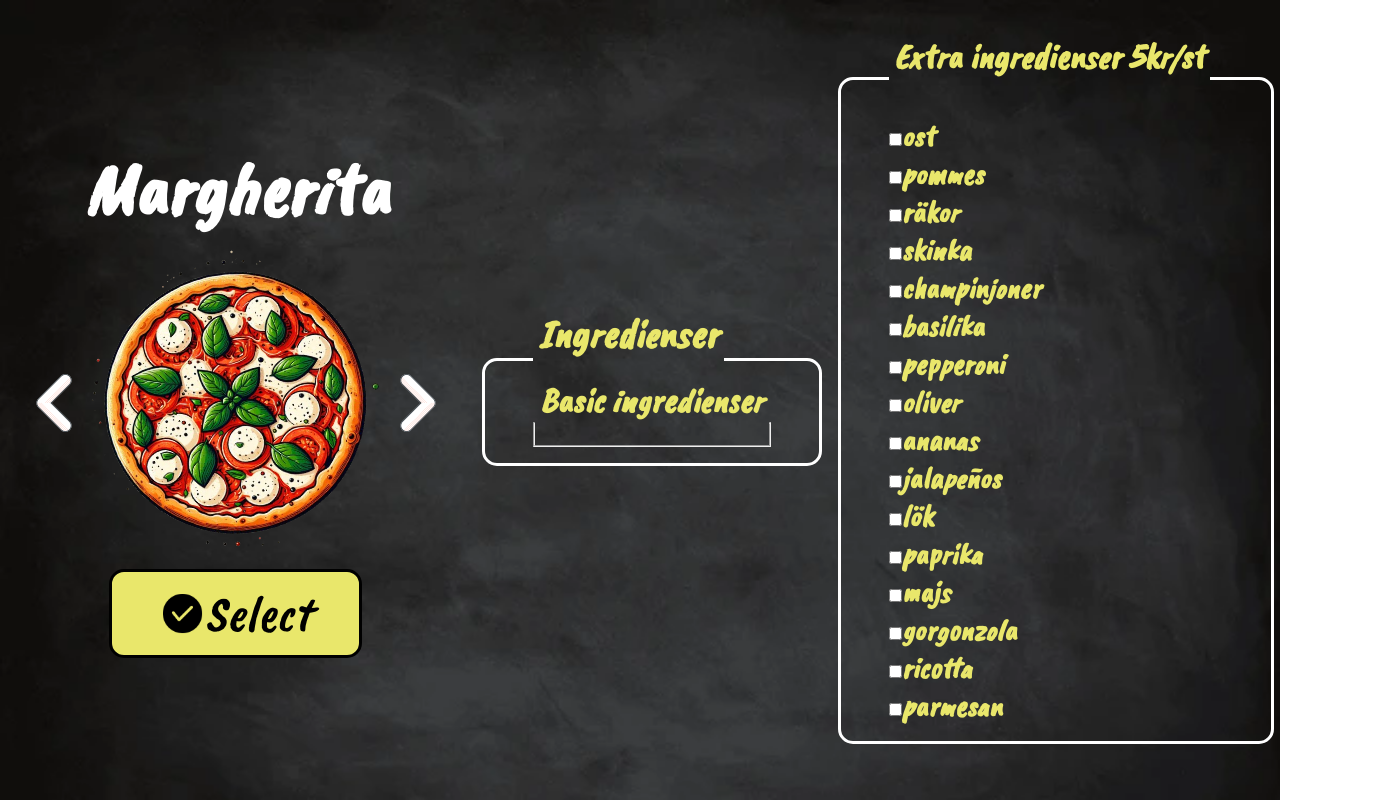
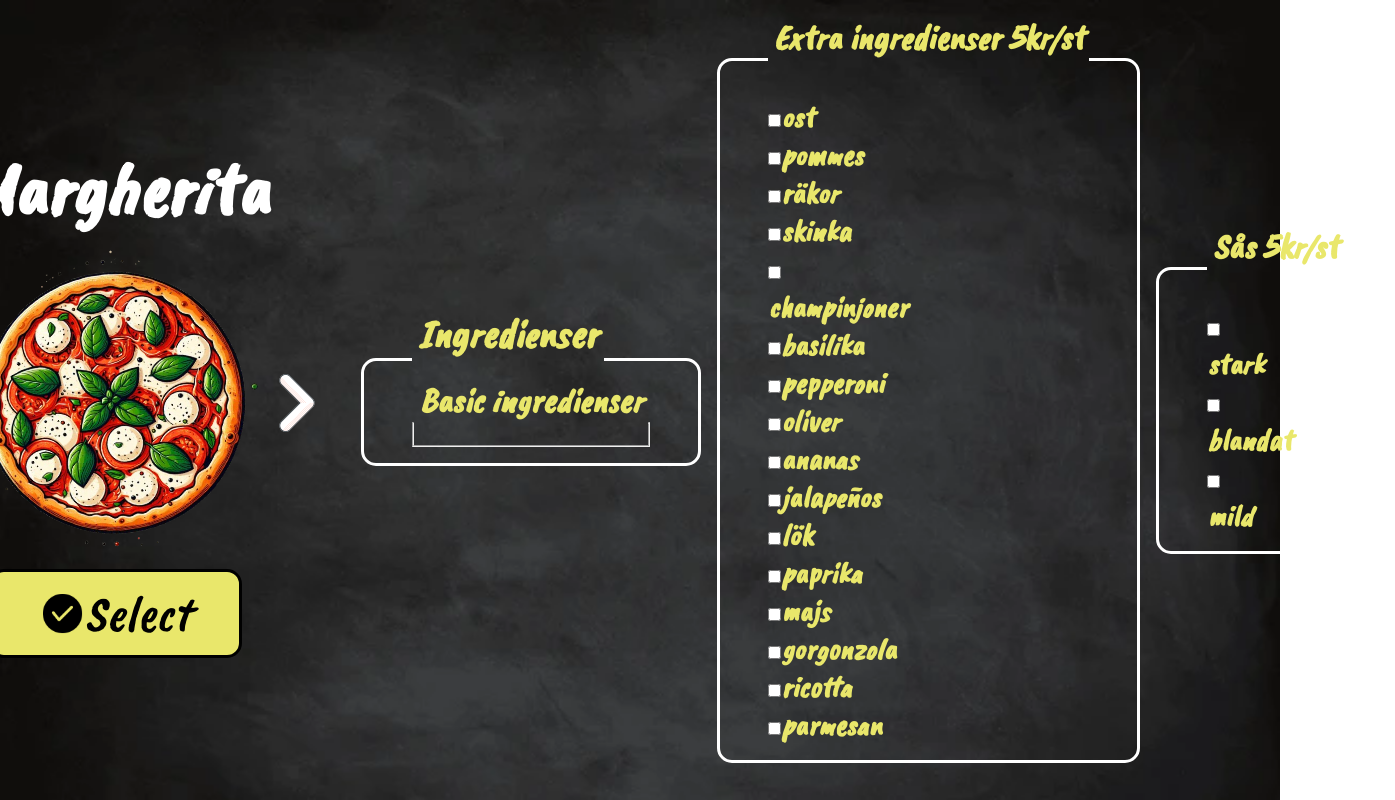
Before and after one commit to Ghayth-Sabeaallil/PizzaCal, a React (Vite) app: page / in a window 1280 px wide. Shown: the whole page, 1395 px wide, since content can reach past the window. Built offline with nearby package versions, Linux system fonts and the light colour scheme.

Commit message:
add sås fieldset

```diff
--- a/src/Components/Ingredienser/Ingredienser.tsx
+++ b/src/Components/Ingredienser/Ingredienser.tsx
@@ -40,6 +40,19 @@ const Ingredienser = () => {
           );
         })}
       </fieldset>
+      <fieldset className="ingredientsFieldset">
+        <legend className="extra-legend">Sås 5kr/st</legend>
+        {extra[0].sås.map((x) => {
+          return (
+            <div className="defult-ingredienser" key={x}>
+              <div>
+                <input type="checkbox" id={x} name={x} />
+                <label>{x}</label>
+              </div>
+            </div>
+          );
+        })}
+      </fieldset>
     </>
   );
 };
```
